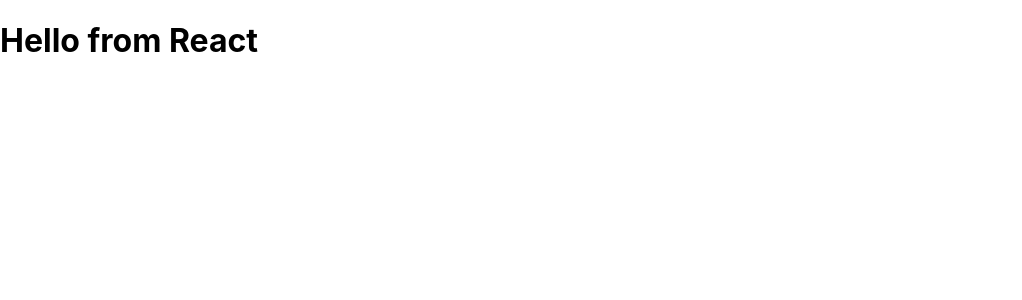
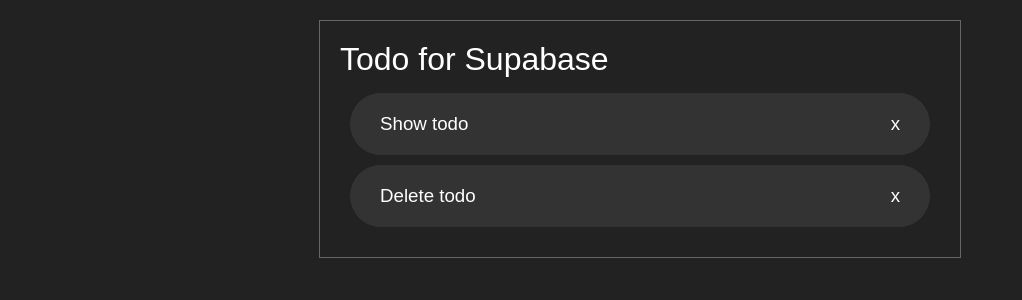
Before and after one commit to recluze/supabase-react-todo, a React (Create React App) app: page / in a window 1280 px wide. Shown: the top 300 px of the page, without its empty margins (0-1022 px from the left). Built offline with nearby package versions, Linux system fonts and the light colour scheme.

Commit message:
Show basic todos

```diff
--- a/src/App.js
+++ b/src/App.js
@@ -1,9 +1,25 @@
+import { useState } from 'react'
+
 import Header from './components/Header'
+import Todos from './components/Todos'
 
 function App() {
+
+  const [todos, setTodos] = useState([
+    {
+      id: 1,
+      text: 'Show todo'
+    },
+    {
+      id: 2,
+      text: 'Delete todo'
+    }
+  ], null)
+
   return (
     <div className="container">
       <Header />
+      <Todos todos={ todos } />
     </div>
   );
 }
--- a/src/components/Header.js
+++ b/src/components/Header.js
@@ -1,6 +1,6 @@
 const Header = () => {
   return <header>
-      <h1>Hello from React</h1>
+      <h1>Todo for Supabase</h1>
   </header>;
 };
 
--- /dev/null
+++ b/src/components/Todo.js
@@ -0,0 +1,15 @@
+const Todo = ({ todo }) => {
+  return (
+    <div className="todo">
+      <h3>
+
+        { todo.text }
+
+        <span>x</span>
+      </h3>
+
+    </div>
+  )
+}
+
+export default Todo
--- /dev/null
+++ b/src/components/Todos.js
@@ -0,0 +1,13 @@
+import  Todo  from './Todo'
+
+const Todos = ( { todos }) => {
+    return (
+        <div>
+        {todos.map((todo, index) => (
+            <Todo key={index} todo={todo} />
+        ))}
+        </div>
+    )
+}
+
+export default Todos
--- a/src/index.css
+++ b/src/index.css
@@ -1,13 +1,45 @@
-body {
+* {
   margin: 0;
-  font-family: -apple-system, BlinkMacSystemFont, 'Segoe UI', 'Roboto', 'Oxygen',
-    'Ubuntu', 'Cantarell', 'Fira Sans', 'Droid Sans', 'Helvetica Neue',
-    sans-serif;
-  -webkit-font-smoothing: antialiased;
-  -moz-osx-font-smoothing: grayscale;
+  padding: 0;
 }
 
-code {
-  font-family: source-code-pro, Menlo, Monaco, Consolas, 'Courier New',
-    monospace;
+body {
+  font-family: sans-serif;
+  background-color: #222;
 }
+
+.container {
+  max-width: 600px;
+  margin: 20px auto;
+  padding: 20px;
+  border: 1px solid #666;
+}
+
+Header {
+  display: flex;
+  justify-content: space-between;
+  align-items: center;
+  font-weight: 100;
+  color: white;
+  padding-bottom: 5px;
+}
+
+Header>h1 {
+  font-weight: 100;
+}
+
+.todo {
+  background: #333;
+  margin: 10px;
+  padding: 20px 30px;
+  cursor: pointer;
+  color: #fff;
+  border-radius: 50px;
+}
+
+.todo h3 {
+  display: flex;
+  align-items: center;
+  justify-content: space-between;
+  font-weight: 100;
+}
```
